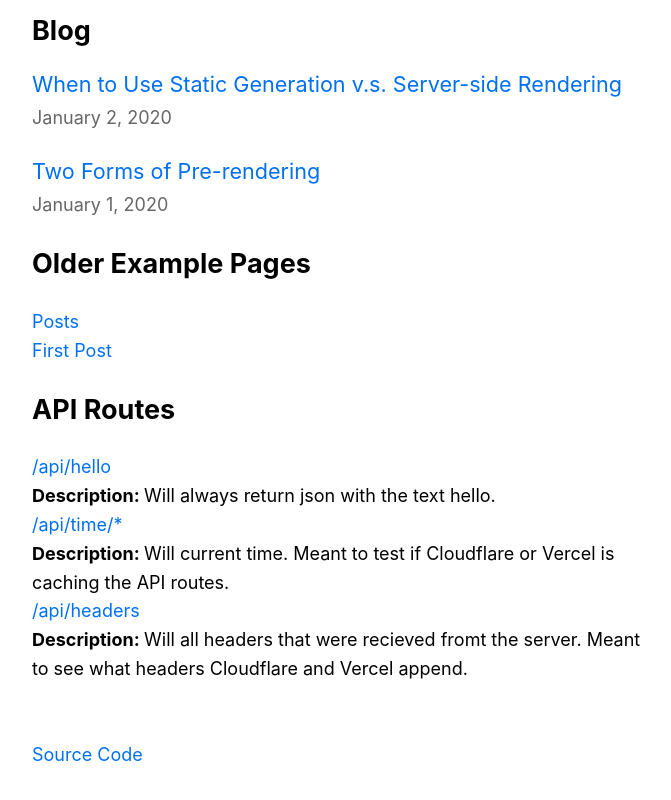
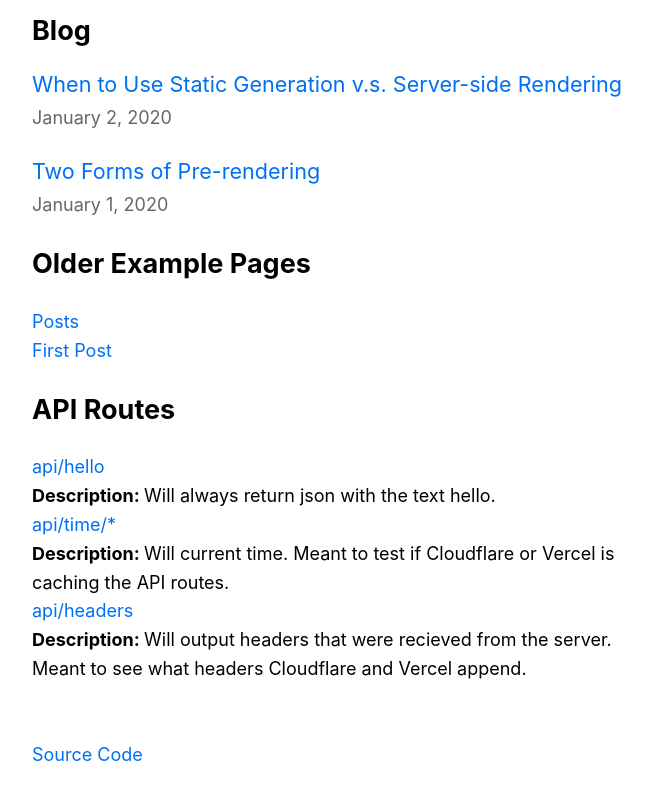
Before and after one commit to pointcharge/next_learn_starter, a Next.js app: page / in a window 1280 px wide. Shown: the part 673-1473 px from the top of the page, without its empty margins (302-973 px from the left). Built offline with nearby package versions, Linux system fonts and the light colour scheme.

Commit message:
loading route descriptions inside getStaticProps

```diff
--- a/pages/index.js
+++ b/pages/index.js
@@ -4,6 +4,7 @@ import utilStyles from "../styles/utils.module.css";
 import Link from "next/link";
 import RenderingStragetiesList from "../components/RenderingStragetiesList";
 import Date from "../components/Date";
+import APIroutes from "../route-desctiption/routes.json";
 
 // Only during compilation on Node
 import { getSortedPostsData } from "../lib/posts";
@@ -16,16 +17,20 @@ export async function getStaticProps() {
   // In prod, this only runs during compilation
   // Also, this func only runs in pages, not in components
   const allPostsData = getSortedPostsData();
+  const apiRoutes = APIroutes.routes;
 
   return {
     // This component will have access to this data in props.allPostsData
     props: {
       allPostsData,
+      apiRoutes,
     },
   };
 }
 
-export default function Home({ allPostsData }) {
+export default function Home({ allPostsData, apiRoutes }) {
+  console.log(apiRoutes);
+
   return (
     <Layout home>
       <Head>
@@ -73,28 +78,16 @@ export default function Home({ allPostsData }) {
 
       <section>
         <h2>API Routes</h2>
-        <div>
-          <Link href="/api/hello">/api/hello</Link>
-          <div>
-            <strong>Description: </strong>Will always return json with the text
-            hello.
-          </div>
-        </div>
-        <div>
-          <Link href="/api/time/*">/api/time/*</Link>
-          <div>
-            <strong>Description: </strong>Will current time. Meant to test if
-            Cloudflare or Vercel is caching the API routes.
-          </div>
-        </div>
-        <div>
-          <Link href="/api/headers">/api/headers</Link>
-          <div>
-            <strong>Description: </strong>Will all headers that were recieved
-            fromt the server. Meant to see what headers Cloudflare and Vercel
-            append.
-          </div>
-        </div>
+        {apiRoutes.map(({ route, description }) => {
+          return (
+            <div>
+              <Link href={route}>{route}</Link>
+              <div>
+                <strong>Description: </strong> {description}
+              </div>
+            </div>
+          );
+        })}
       </section>
     </Layout>
   );
--- /dev/null
+++ b/route-desctiption/routes.json
@@ -0,0 +1,16 @@
+{
+  "routes": [
+    {
+      "route": "api/hello",
+      "description": "Will always return json with the text hello."
+    },
+    {
+      "route": "api/time/*",
+      "description": "Will current time. Meant to test if Cloudflare or Vercel is caching the API routes."
+    },
+    {
+      "route": "api/headers",
+      "description": "Will output headers that were recieved from the server. Meant to see what headers Cloudflare and Vercel append."
+    }
+  ]
+}
```
